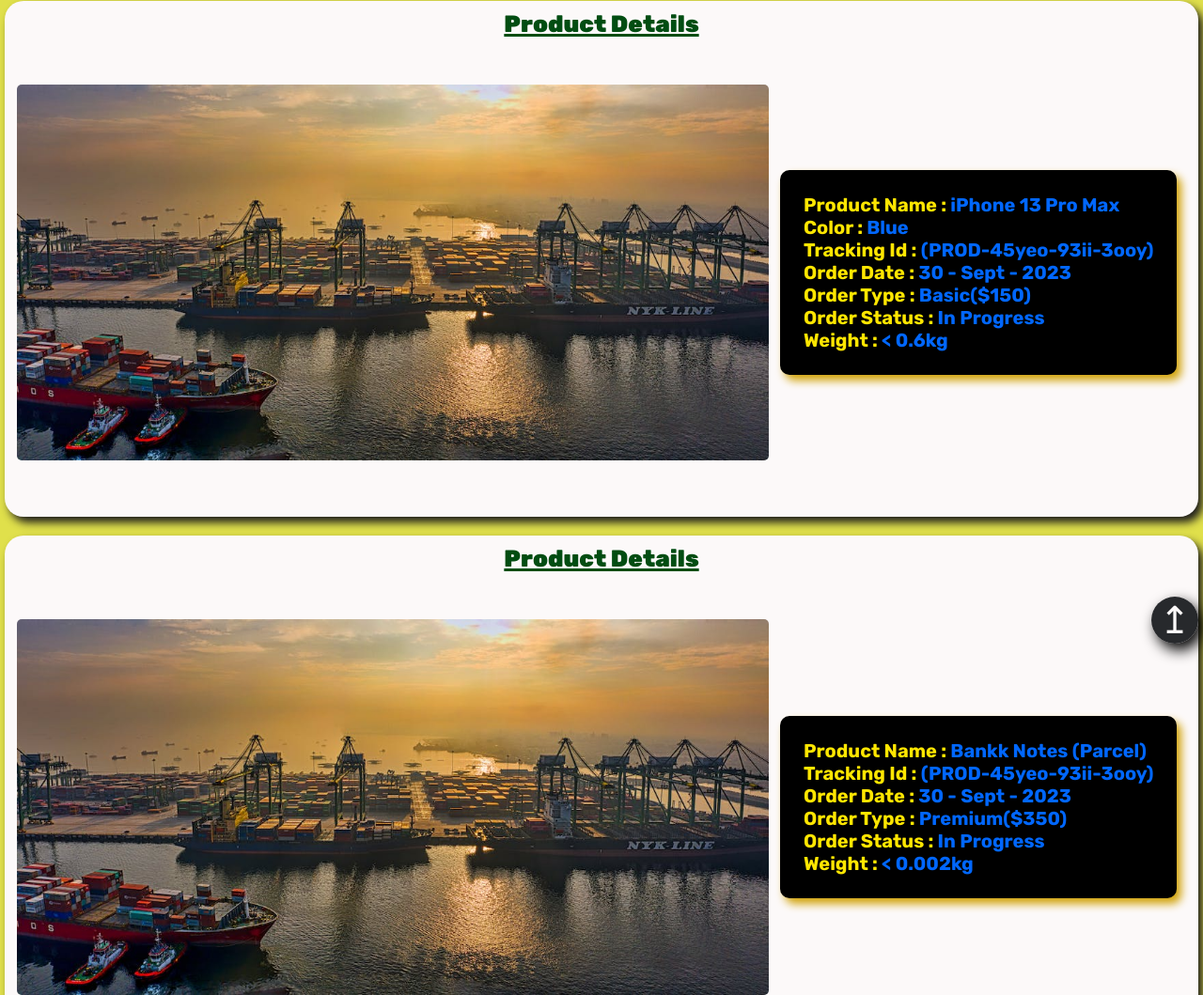
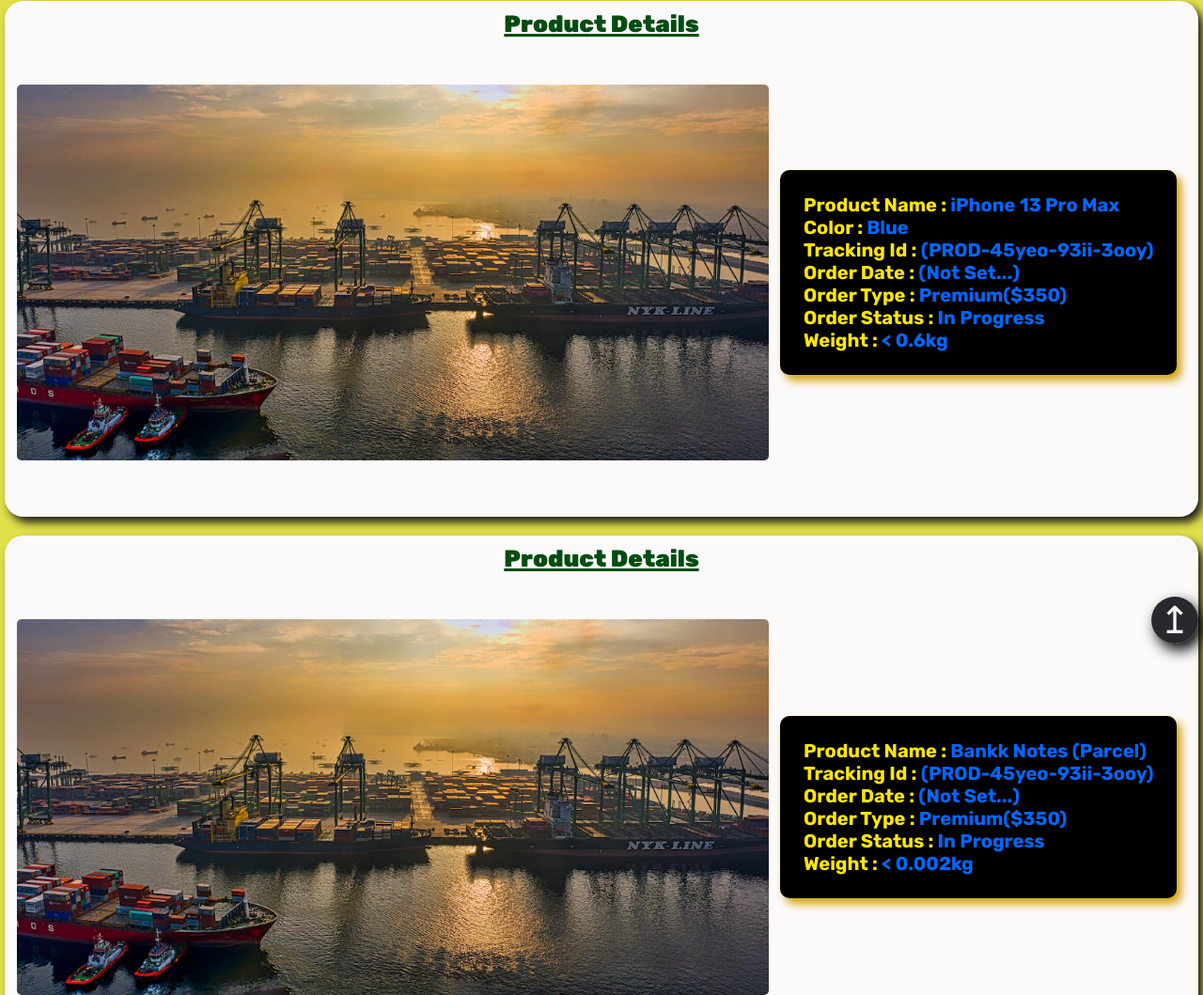
Before and after one commit to isaiahcsolaris/delivery, a plain HTML site: page pages/track.html in a window 1280 px wide. Shown: the part 105-1164 px from the top of the page at 94% size. Drawn offline with nearby package versions, Linux system fonts and the light colour scheme.

Commit message:
fixing order date

```diff
--- a/pages/track.html
+++ b/pages/track.html
@@ -40,8 +40,8 @@
                 <p><span>Product Name :</span> iPhone 13 Pro Max</p>
                 <p><span>Color :</span> Blue</p>
                 <p><span>Tracking Id :</span> (PROD-45yeo-93ii-3ooy)</p>
-                <P><span>Order Date :</span> 30 - Sept - 2023</P>
-                <P><span>Order Type :</span> Basic($150)</P>
+                <P><span>Order Date :</span> (Not Set...)</P>
+                <P><span>Order Type :</span> Premium($350)</P>
                 <P><span>Order Status :</span> In Progress</P>
                 <P><span>Weight :</span> < 0.6kg</P>
               </div>
@@ -59,7 +59,7 @@
               <div class="product-description">
                 <p><span>Product Name :</span> Bankk Notes (Parcel)</p>
                 <p><span>Tracking Id :</span> (PROD-45yeo-93ii-3ooy)</p>
-                <P><span>Order Date :</span> 30 - Sept - 2023</P>
+                <P><span>Order Date :</span> (Not Set...)</P>
                 <P><span>Order Type :</span> Premium($350)</P>
                 <P><span>Order Status :</span> In Progress</P>
                 <P><span>Weight :</span> < 0.002kg</P>
```
